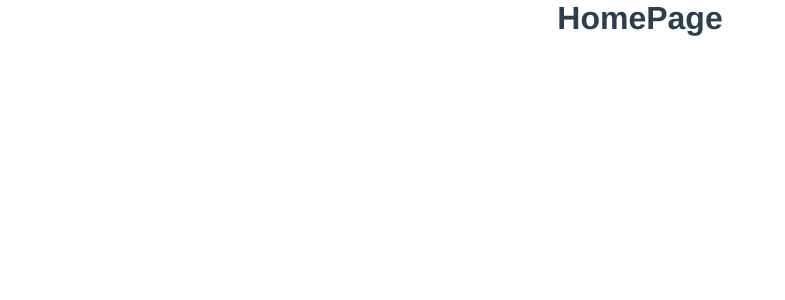
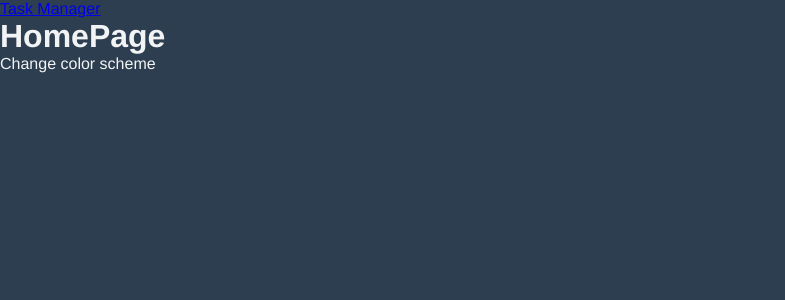
Before and after one commit to llumyr/task-manager-front, a Vue app: page / in a window 1280 px wide. Shown: the top 300 px of the page, without its empty margins (0-785 px from the left). Built offline with nearby package versions, Linux system fonts and the light colour scheme.

Commit message:
added color schemes

```diff
--- a/public/index.html
+++ b/public/index.html
@@ -1,5 +1,5 @@
 <!DOCTYPE html>
-<html lang="">
+<html lang="en">
   <head>
     <meta charset="utf-8">
     <meta http-equiv="X-UA-Compatible" content="IE=edge">
--- a/src/App.vue
+++ b/src/App.vue
@@ -1,26 +1,30 @@
 <template>
-  <router-view/>
+  <app-header/>
+  <div class="container">
+    <router-view/>
+    <button @click="toggleColorScheme">Change color scheme</button>
+  </div>
 </template>
 
 <script setup lang="ts">
 import { onBeforeMount } from 'vue'
 import { useStore } from 'vuex'
+import AppHeader from '@/components/AppHeader.vue'
 
 const store = useStore()
 
 onBeforeMount(async () => {
+  document.documentElement.dataset.colorScheme = 'dark'
+  if (localStorage.colorScheme === 'light') document.documentElement.dataset.colorScheme = 'light'
   await store.dispatch('initAuth')
 })
+
+const toggleColorScheme = (): void => {
+  document.documentElement.dataset.colorScheme = document.documentElement.dataset.colorScheme === 'light' ? 'dark' : 'light'
+  localStorage.colorScheme = document.documentElement.dataset.colorScheme
+}
 </script>
 
 <style lang="scss">
-@import '@/assets/default';
-
-#app {
-  font-family: Avenir, Helvetica, Arial, sans-serif;
-  -webkit-font-smoothing: antialiased;
-  -moz-osx-font-smoothing: grayscale;
-  text-align: center;
-  color: #2c3e50;
-}
+@import '@/assets/style';
 </style>
--- a/src/assets/colors.scss
+++ /dev/null
@@ -1,12 +0,0 @@
-$black: #2c3e50;
-$white: white;
-$grey: #B0B1B6;
-$grey-bg: #f1f3f4;
-$grey-splitter: #ebecee;
-$blue: #5480ff;
-$green: #74ff76;
-$red: #ff7373;
-
-$text: $black;
-$bg: $grey-bg;
-$button: $blue;
--- /dev/null
+++ b/src/assets/schemeVariables.scss
@@ -0,0 +1,9 @@
+html[data-color-scheme='light'] {
+  --text: #2c3e50;
+  --background: #f1f3f4;
+}
+
+html[data-color-scheme='dark'] {
+  --text: #f1f3f4;
+  --background: #2c3e50;
+}
--- /dev/null
+++ b/src/assets/style.scss
@@ -0,0 +1,22 @@
+@import '@/assets/default';
+@import '@/assets/schemeVariables';
+
+body {
+  color: var(--text);
+  background-color: var(--background);
+}
+
+button {
+  color: var(--text);
+}
+
+#app {
+  font-family: Avenir, Helvetica, Arial, sans-serif;
+  -webkit-font-smoothing: antialiased;
+  -moz-osx-font-smoothing: grayscale;
+}
+
+.container {
+  max-width: 1440px;
+  margin: 0 auto;
+}
--- /dev/null
+++ b/src/components/AppHeader.vue
@@ -0,0 +1,22 @@
+<template>
+  <header class="header">
+    <router-link :to="Routes.home" class="header__logo">Task Manager</router-link>
+  </header>
+</template>
+
+<script setup lang="ts">
+import Routes from '@/router/Routes'
+import { computed } from 'vue'
+import { useStore } from 'vuex'
+
+const store = useStore()
+
+const isAuth = computed(() => store.getters.isAuth)
+</script>
+
+<style scoped lang="scss">
+.header {
+  display: flex;
+  justify-content: space-between;
+}
+</style>
```
